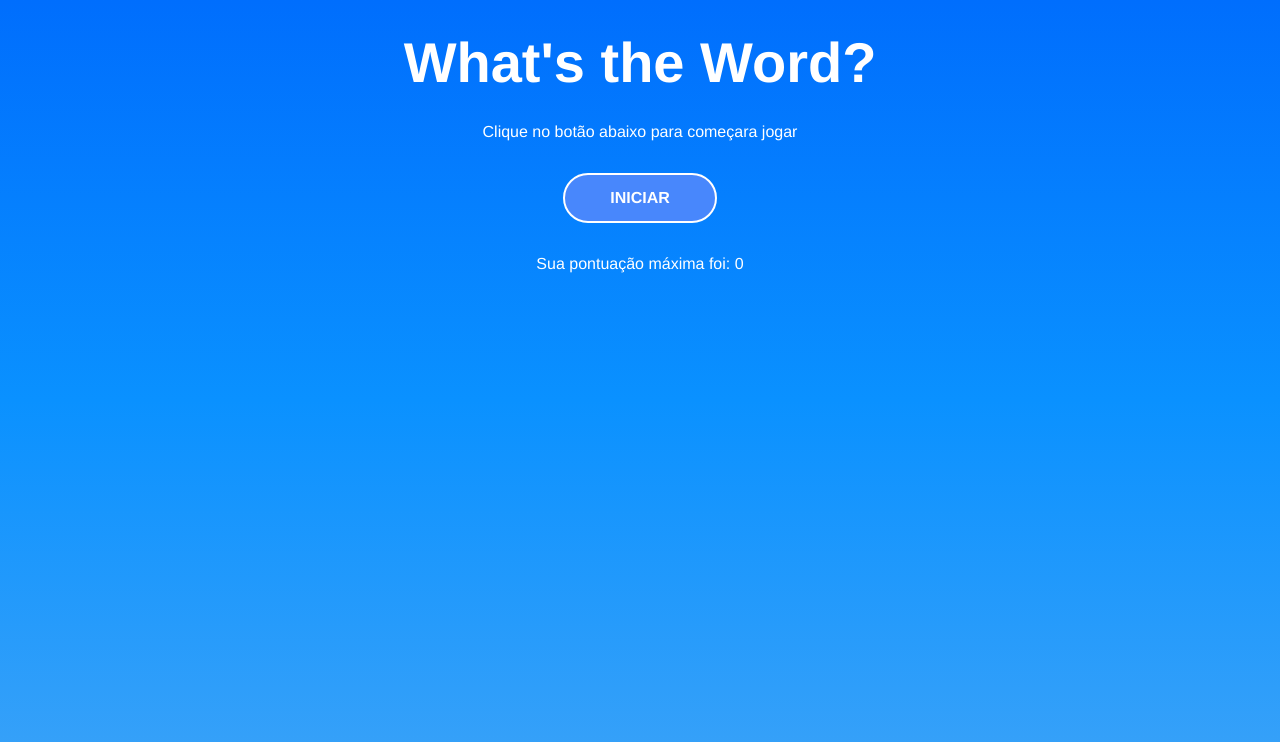
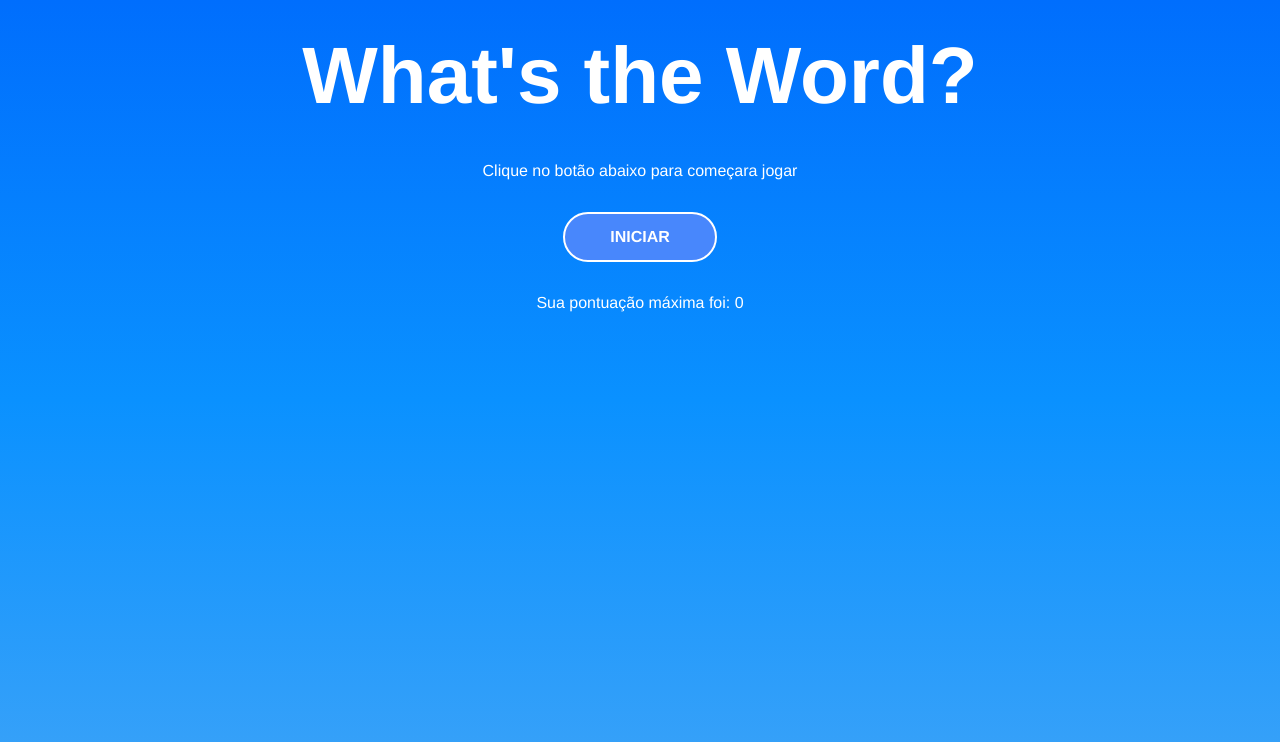
Before and after one commit to AbnerBenicio/What-s_the_word, a React (Vite) app: page / in a window 1280 px wide. Shown: the top 742 px of the page. Built offline with nearby package versions, Linux system fonts and the light colour scheme.

Commit message:
fix font size of h1 in start screen

```diff
--- a/src/components/StartScreen.css
+++ b/src/components/StartScreen.css
@@ -1,5 +1,5 @@
 .start h1 {
-    font-size: 3.5em;
+    font-size: 5em;
     margin-bottom: 0.5em;
 }
 
```
